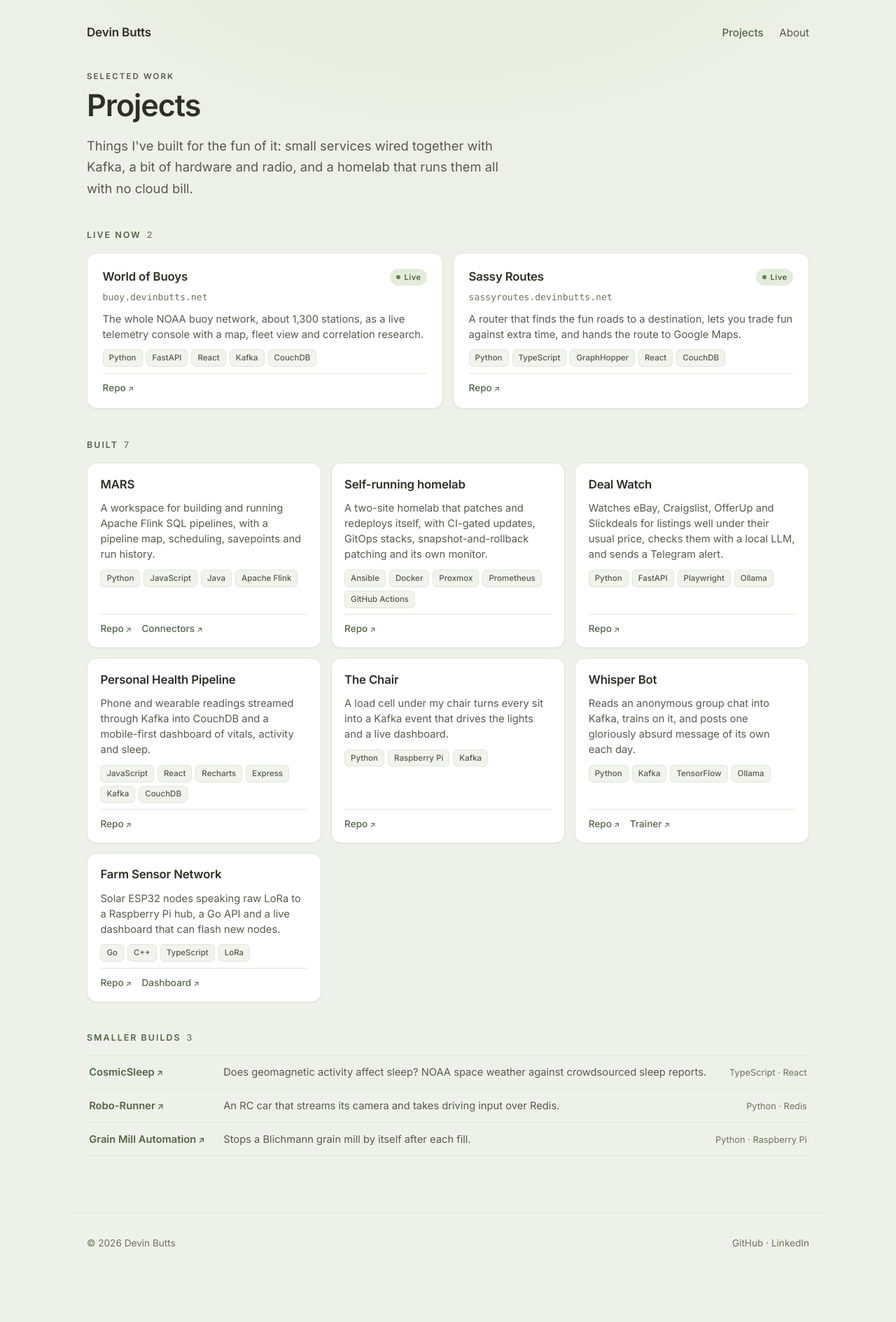
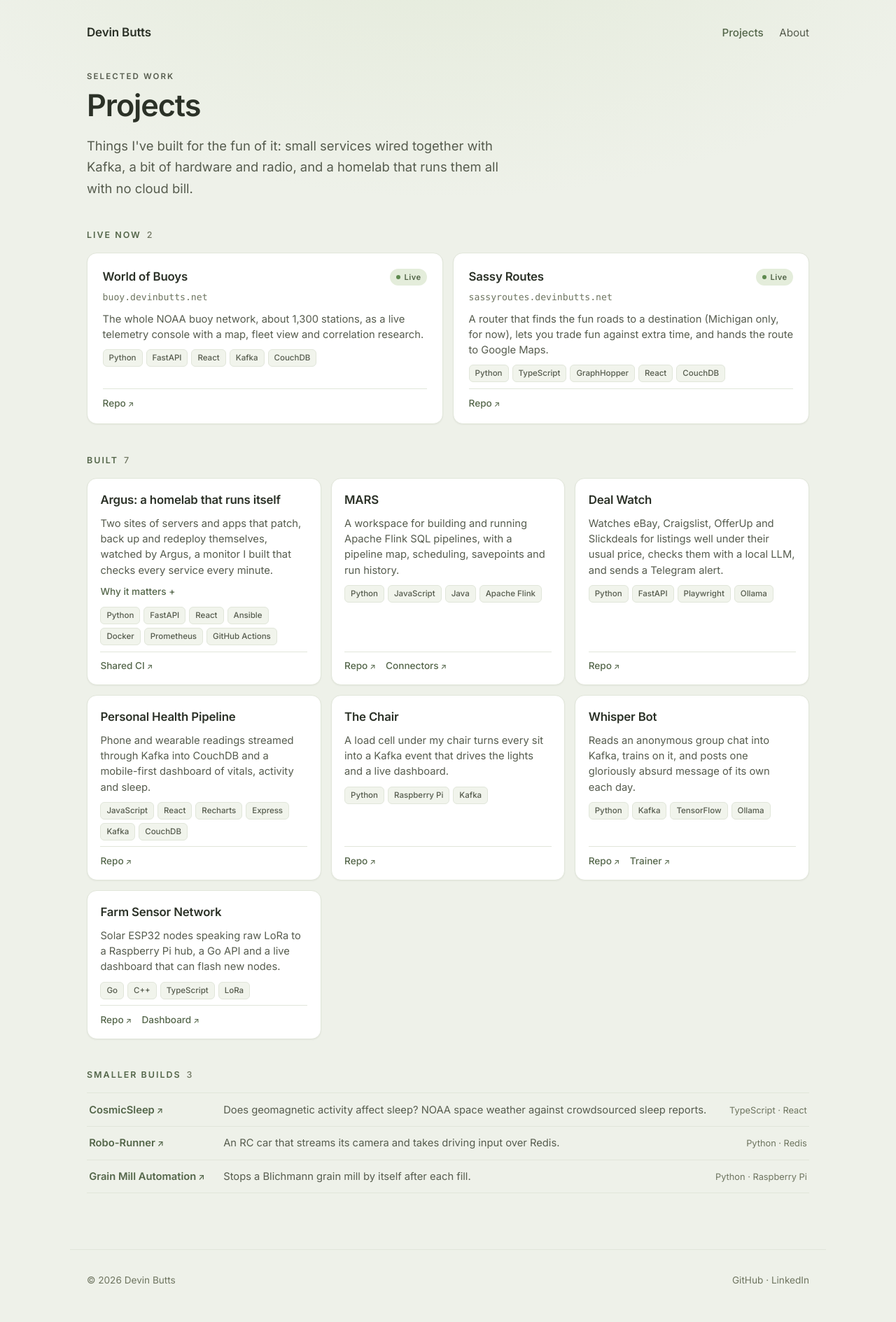
Before and after one commit to DevinMB/devinmb.github.io, a Jekyll site: the page built from projects.md, in a window 1280 px wide. Shown: the whole page at 70% size. Built offline with Jekyll 4.4.1, drawn with Linux system fonts in a browser that asks for light colours; before the commit the page ends 1835 px from its top, so only the background shows below that.

Commit message:
Projects: name Argus, with a plain-language "why it matters"; Sassy Routes is Michigan only
The homelab card becomes "Argus: a homelab that runs itself", first in the
grid, with an optional toggle (native details, no script) explaining in two
short paragraphs what it does and why it matters to someone outside tech.
Any project can carry one through `more` in _data/projects.yml. Sassy
Routes notes that it only routes in Michigan for now.

Co-Authored-By: Claude Opus 5.5 <noreply@anthropic.com>
Claude-Session: https://claude.ai/code/session_01NaZdmEt5VCJtgF27kW7pbJ

```diff
--- a/_data/projects.yml
+++ b/_data/projects.yml
@@ -13,10 +13,30 @@
 
 - name: Sassy Routes
   group: live
-  line: A router that finds the fun roads to a destination, lets you trade fun against extra time, and hands the route to Google Maps.
+  line: A router that finds the fun roads to a destination (Michigan only, for now), lets you trade fun against extra time, and hands the route to Google Maps.
   stack: [Python, TypeScript, GraphHopper, React, CouchDB]
   repo: https://github.com/DevinMB/sassy-routes
   live: https://sassyroutes.devinbutts.net
+
+- name: "Argus: a homelab that runs itself"
+  group: built
+  line: Two sites of servers and apps that patch, back up and redeploy themselves, watched by Argus, a monitor I built that checks every service every minute.
+  stack: [Python, FastAPI, React, Ansible, Docker, Prometheus, GitHub Actions]
+  extra:
+    - [Shared CI, https://github.com/DevinMB/workflows]
+  more:
+    - >-
+      Every app and server needs regular security updates. Done by hand, that is
+      hours of careful, repetitive work each week, and skipping it is how systems
+      get breached. Here it happens on its own: each update is tested before it
+      goes live, every machine is backed up or snapshotted before it changes, and
+      anything that breaks is rolled back automatically.
+    - >-
+      Argus is the watchtower over all of it, named for the hundred-eyed giant of
+      Greek myth who never slept. It checks about 30 services every minute, shows
+      what changed and why, and only wakes me when a decision really needs a
+      person. It is the same discipline a company's IT team follows, running
+      unattended at home.
 
 - name: MARS
   group: built
@@ -25,12 +45,6 @@
   repo: https://github.com/DevinMB/mars
   extra:
     - [Connectors, https://github.com/DevinMB/mars-connectors]
-
-- name: Self-running homelab
-  group: built
-  line: A two-site homelab that patches and redeploys itself, with CI-gated updates, GitOps stacks, snapshot-and-rollback patching and its own monitor.
-  stack: [Ansible, Docker, Proxmox, Prometheus, GitHub Actions]
-  repo: https://github.com/DevinMB/workflows
 
 - name: Deal Watch
   group: built
--- a/_includes/project-card.html
+++ b/_includes/project-card.html
@@ -9,6 +9,12 @@
   <a class="pcard-url" href="{{ p.live }}">{{ p.live | remove: 'https://' }}</a>
   {%- endif %}
   <p class="pcard-line">{{ p.line }}</p>
+  {%- if p.more %}
+  <details class="pcard-more">
+    <summary>Why it matters</summary>
+    <div class="pcard-more-body">{% for para in p.more %}<p>{{ para }}</p>{% endfor %}</div>
+  </details>
+  {%- endif %}
   <ul class="stack" aria-label="Stack">
     {%- for s in p.stack %}<li>{{ s }}</li>{% endfor -%}
   </ul>
--- a/assets/css/style.scss
+++ b/assets/css/style.scss
@@ -390,6 +390,29 @@ hr {
 }
 .pcard-links a::after { content: " \2197"; font-size: 0.8em; }
 
+.pcard-more summary {
+  cursor: pointer;
+  width: fit-content;
+  font-size: 0.85rem;
+  font-weight: 500;
+  color: var(--sage-700);
+  list-style: none;
+}
+.pcard-more summary::-webkit-details-marker { display: none; }
+.pcard-more summary::after { content: " +"; }
+.pcard-more[open] summary::after { content: " \2212"; }
+.pcard-more summary:hover { color: var(--sage-600); }
+.pcard-more summary:focus-visible { outline: 2px solid var(--sage); outline-offset: 2px; border-radius: 4px; }
+.pcard-more-body {
+  margin: 0.5rem 0 0.1rem;
+  padding: 0.7rem 0.85rem;
+  border-left: 2px solid var(--sage);
+  background: #f5f7f1;
+  border-radius: 0 8px 8px 0;
+}
+.page .pcard-more-body p { margin: 0; font-size: 0.88rem; line-height: 1.55; }
+.page .pcard-more-body p + p { margin-top: 0.6rem; }
+
 /* Smaller builds: one line each */
 .plist { list-style: none; margin: 0; padding: 0; border-top: 1px solid var(--line); }
 .plist li {
```
